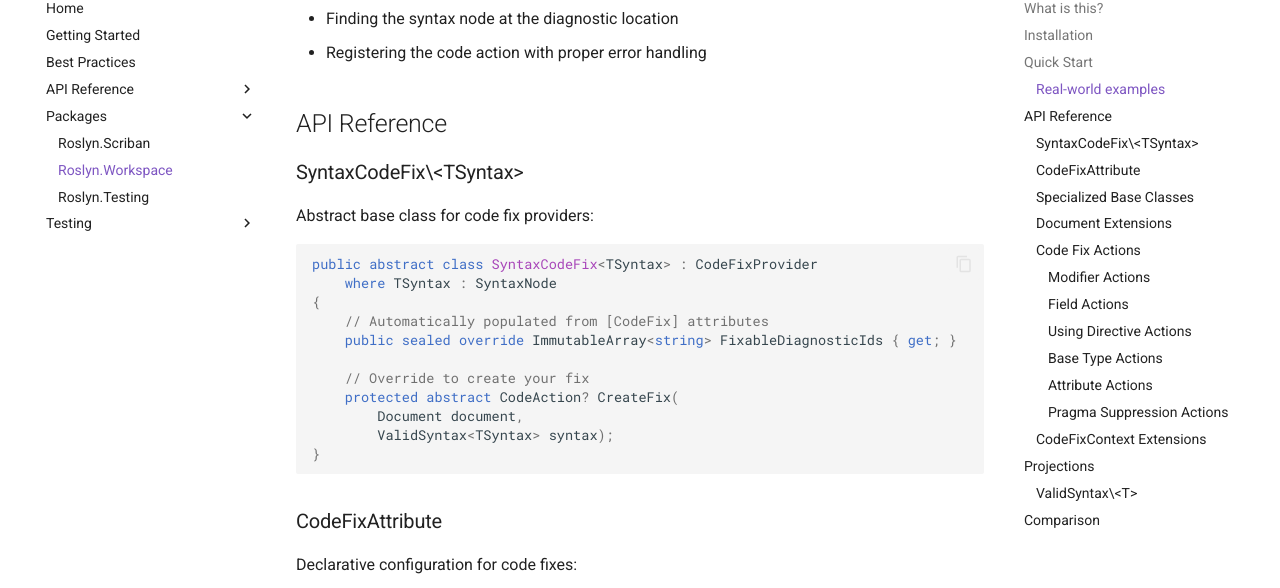
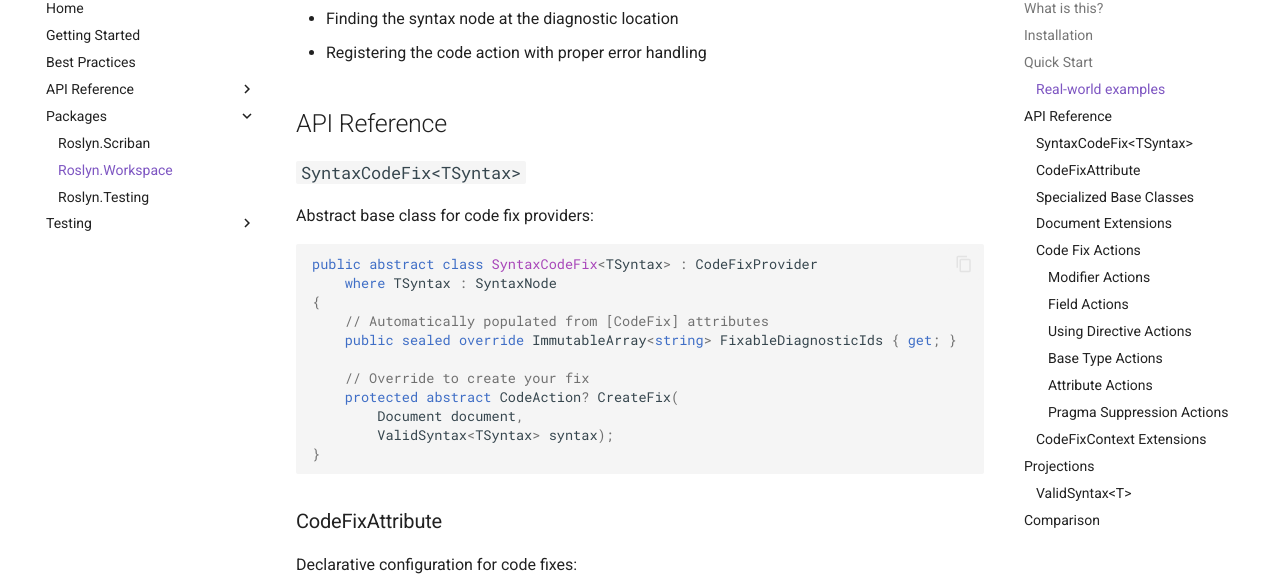
Before and after one commit to deepstaging/roslyn, an MkDocs documentation site: the page built from docs/packages/workspace.md, in a window 1280 px wide and 900 px high, scrolled down 1391 px. Shown: the part 100-688 px from the top of the window. Built offline with MkDocs 1.6.1 and Material for MkDocs 9.7.7, drawn with Linux system fonts in a browser that asks for light colours; comment, search, counter and statistics services are not loaded; some of the changed text lies outside the part shown.

```diff
--- a/docs/packages/workspace.md
+++ b/docs/packages/workspace.md
@@ -69,7 +69,7 @@ The base class handles:
 
 ## API Reference
 
-### SyntaxCodeFix\<TSyntax\>
+### `SyntaxCodeFix<TSyntax>`
 
 Abstract base class for code fix providers:
 
@@ -203,7 +203,7 @@ OptionalSyntax<PropertyDeclarationSyntax> propDecl = await context.FindProperty(
 
 ## Projections
 
-### ValidSyntax\<T\>
+### `ValidSyntax<T>`
 
 A wrapper guaranteeing a non-null syntax node:
 
```
